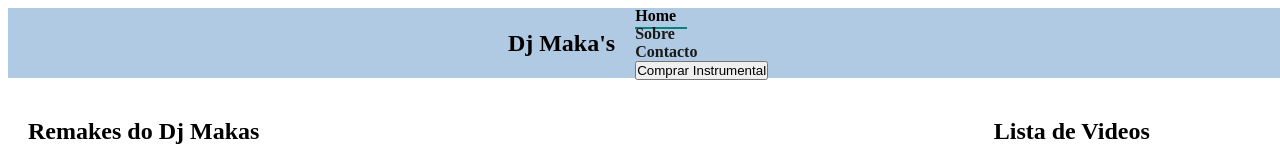
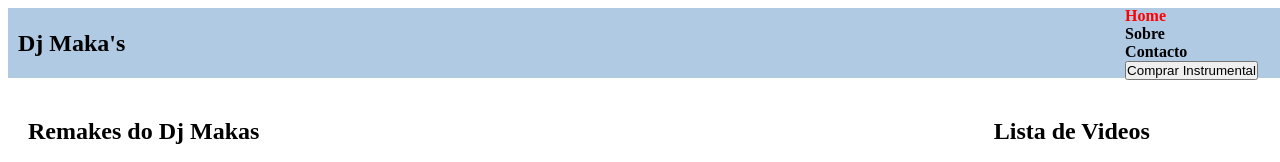
Before and after one commit to Makas-M/html-youtube, a plain HTML site: page index.html in a window 1280 px wide. In both pictures the pointer is over the link "Home". Shown: the top 162 px of the page. Drawn offline with Linux system fonts and the light colour scheme.

Commit message:
ajustando

```diff
--- a/css/style.css
+++ b/css/style.css
@@ -10,7 +10,7 @@ body {
 	background-color: rgba(100, 150, 200, 0.5);
 	display: flex;
 	align-items: center;
-	justify-content: center;
+	justify-content: space-between;
 	height: 50px;
 
 }
@@ -18,29 +18,19 @@ body {
 	list-style: none;
 	padding: 0 20px;
 	position: relative;
+	flex-wrap: wrap;
 }
 
 #navbar li a{
 	text-decoration: none;
 	font-size: 16px;
 	font-weight: 600;
-	color: #1a1a1a;
-	transition: 0.3s ease;
+	color: black;
+	transition: 0.4s ease;
 }
 
 #navbar li a:hover{
-	color: black;
-}
-
-#navbar li a.active::after,
-#navbar li a:hover::after{
-	content: "";
-	width: 30%;
-	height: 2px;
-	background: #088178;
-	position: absolute;
-	bottom: -4px;
-	left: 20px
+	color: red;
 }
 
 
@@ -55,10 +45,6 @@ body {
 #corpo .conteudo {
 	position: relative;
 	align-content: center;
-
-
-}
-#corpo .lista {
 
 
 }
@@ -79,16 +65,5 @@ body {
 }
 
 #corpo .lista li a:hover{
-	color: #088178;
+	color: red;
 }
-
-#corpo .lista li a.active::after,
-#corpo .lista li a:hover::after{
-	content: "";
-	width: 30%;
-	height: 2px;
-	background: #088178;
-	position: absolute;
-	bottom: -4px;
-	left: 20px
-}
--- a/index.html
+++ b/index.html
@@ -12,7 +12,7 @@
 			<li><a href="#">Home</a></li>
 			<li><a href="#">Sobre</a></li>
 			<li><a href="#">Contacto</a></li>
-			<li><a href="#"><button>Comprar Instrumental</button></a></li>
+			<li><button onclick="comprar()">Comprar Instrumental</button></li>
 		</ul>
 	</section>
 	<section id="corpo">
@@ -33,7 +33,6 @@
 			<li> <a onclick="videoCinco()">Eamon - I dont Want you Back</a></li>
 		</ul>
 	</div>
-
 	</section>
 
 
--- a/js/script.js
+++ b/js/script.js
@@ -26,3 +26,5 @@ function videoQuatro(){
 	titulo.innerHTML = 'Remake Eamon - I dont Want you back - Dj Makas - Fl Studio';
 	video.innerHTML = '<iframe width="560" height="315" src="https://www.youtube.com/embed/ti-tviDXbws" title="YouTube video player" frameborder="0" allow="accelerometer; autoplay; clipboard-write; encrypted-media; gyroscope; picture-in-picture; web-share" allowfullscreen></iframe>';
 }
+
+//funcao de compra de instrumentais
```
